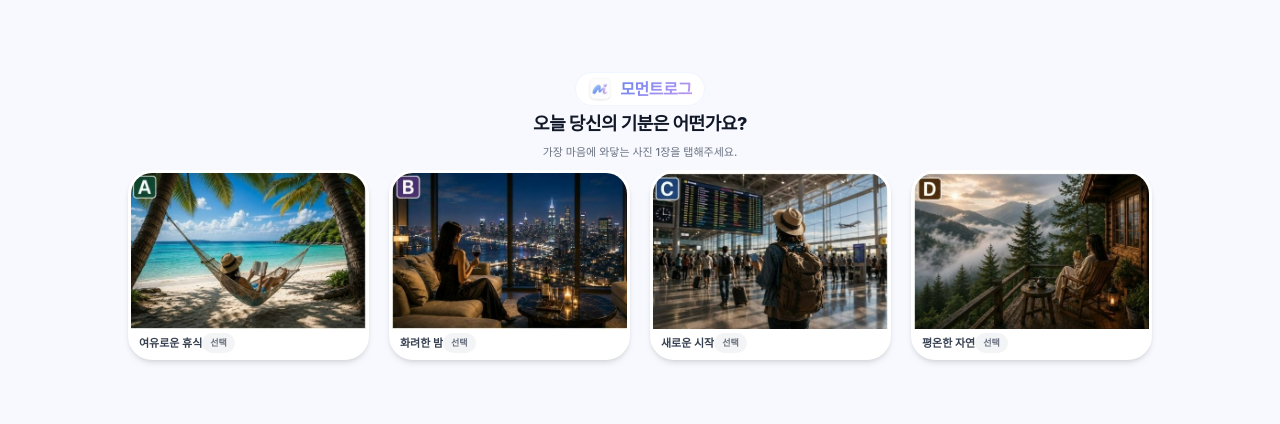
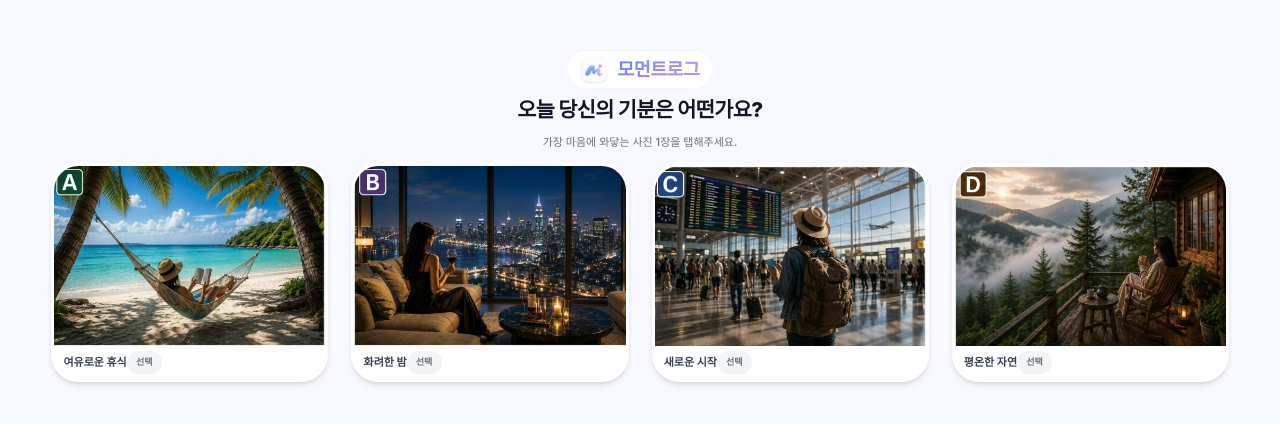
Before and after one commit to y0ungj1nchu/MomentLog, a React (Vite) app: page / in a window 1280 px wide. Shown: the part 184-608 px from the top of the page. Built offline with nearby package versions, Linux system fonts and the light colour scheme; a web font is replaced by a local one.

Commit message:
style: 전체 UI 요소 및 타이포그래피 15% 일괄 스케일업 (Root font-size 115%)

```diff
--- a/src/components/InstagramSection.tsx
+++ b/src/components/InstagramSection.tsx
@@ -33,7 +33,7 @@ export const InstagramSection: React.FC = () => {
             </div>
 
             {/* QR 이미지 액자 */}
-            <div className="w-full max-w-[130px] sm:max-w-[240px] rounded-xl sm:rounded-2xl overflow-hidden shadow-md border border-purple-100/60 select-none my-auto">
+            <div className="w-full max-w-[9.5rem] sm:max-w-[17.5rem] rounded-xl sm:rounded-2xl overflow-hidden shadow-md border border-purple-100/60 select-none my-auto">
               <img
                 src="/instagram_qr.jpg"
                 alt="모먼트로그 인스타그램 QR코드"
--- a/src/components/QuestionStep.tsx
+++ b/src/components/QuestionStep.tsx
@@ -27,7 +27,7 @@ export const QuestionStep: React.FC<QuestionStepProps> = ({
   };
 
   return (
-    <section className="min-h-[100dvh] flex flex-col justify-center items-center bg-[#F8F9FE] px-4 py-3 sm:py-6 fade-enter overflow-hidden">
+    <section className="min-h-[100dvh] flex flex-col justify-center items-center bg-[#F8F9FE] px-4 py-3 sm:py-6 fade-enter overflow-y-auto">
       {/* 모바일 가로 모드(Landscape) 기준: 좌측 질문 + 우측 4지선다 2x2 그리드 */}
       <div className="w-full max-w-5xl mx-auto flex flex-col landscape:flex-row sm:flex-row items-center justify-center gap-4 sm:gap-6 lg:gap-10 my-auto">
 
@@ -86,7 +86,7 @@ export const QuestionStep: React.FC<QuestionStepProps> = ({
                   key={option.id}
                   type="button"
                   onClick={() => handleSelect(option)}
-                  className={`p-3.5 sm:p-4 rounded-2xl bg-white border-2 flex items-center justify-between text-left transition-all duration-150 relative cursor-pointer min-h-[64px] sm:min-h-[76px] ${
+                  className={`p-3.5 sm:p-4 rounded-2xl bg-white border-2 flex items-center justify-between text-left transition-all duration-150 relative cursor-pointer min-h-[4.25rem] sm:min-h-[5rem] ${
                     isSelected
                       ? isPurple
                         ? 'border-[#C198F0] ring-4 ring-[#C198F0] shadow-[0_0_18px_rgba(193,152,240,0.95)] sparkle-border z-10'
--- a/src/index.css
+++ b/src/index.css
@@ -1,6 +1,13 @@
 @tailwind base;
 @tailwind components;
 @tailwind utilities;
+
+/* 전체 UI 15% 확대 (Root font-size 115% 설정으로 모든 rem 기반 요소 일괄 15% 스케일업) */
+html {
+  font-size: 115%;
+  overflow-x: hidden;
+  scroll-behavior: smooth;
+}
 
 /* 그라데이션 공통 클래스 */
 .gradient-text {
```
